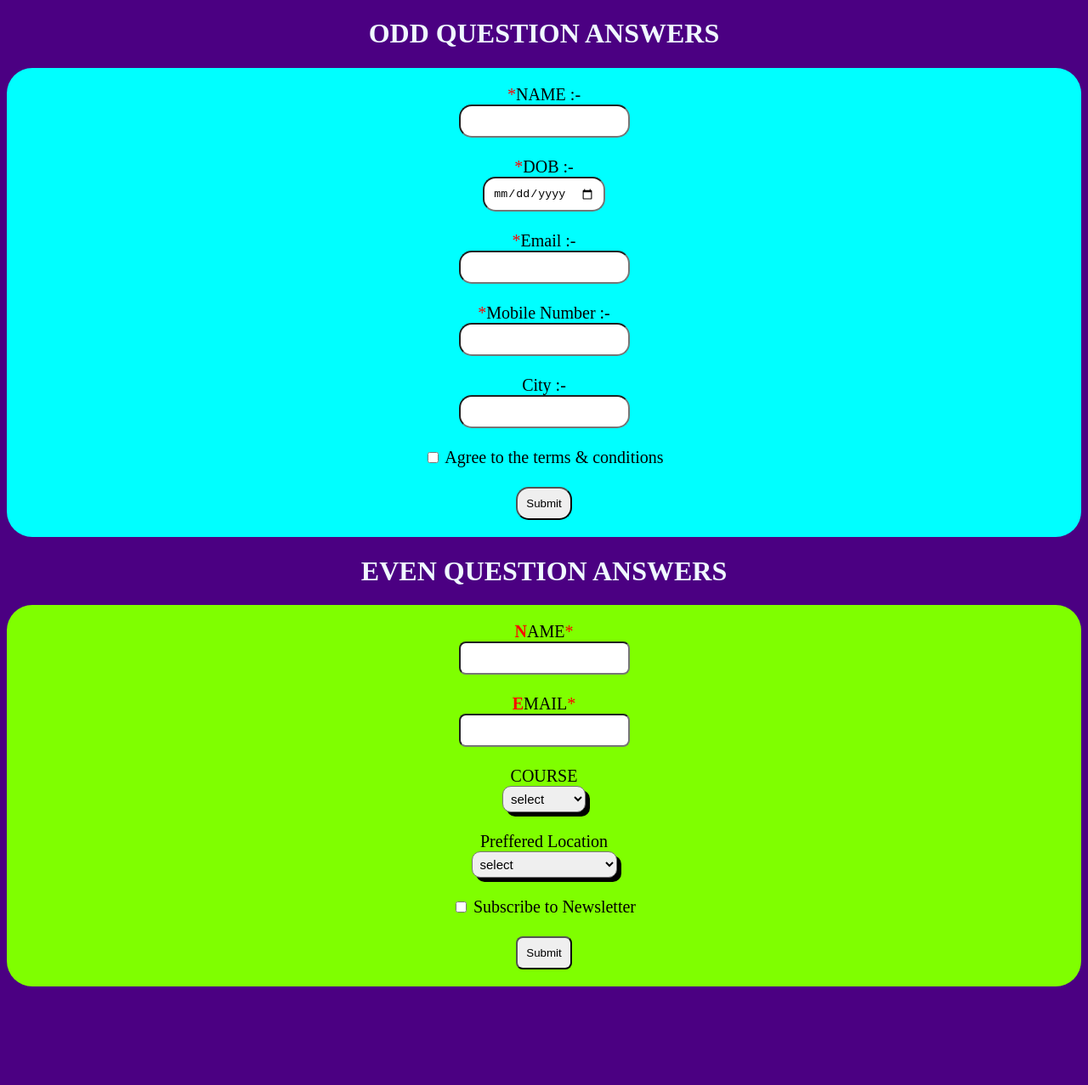
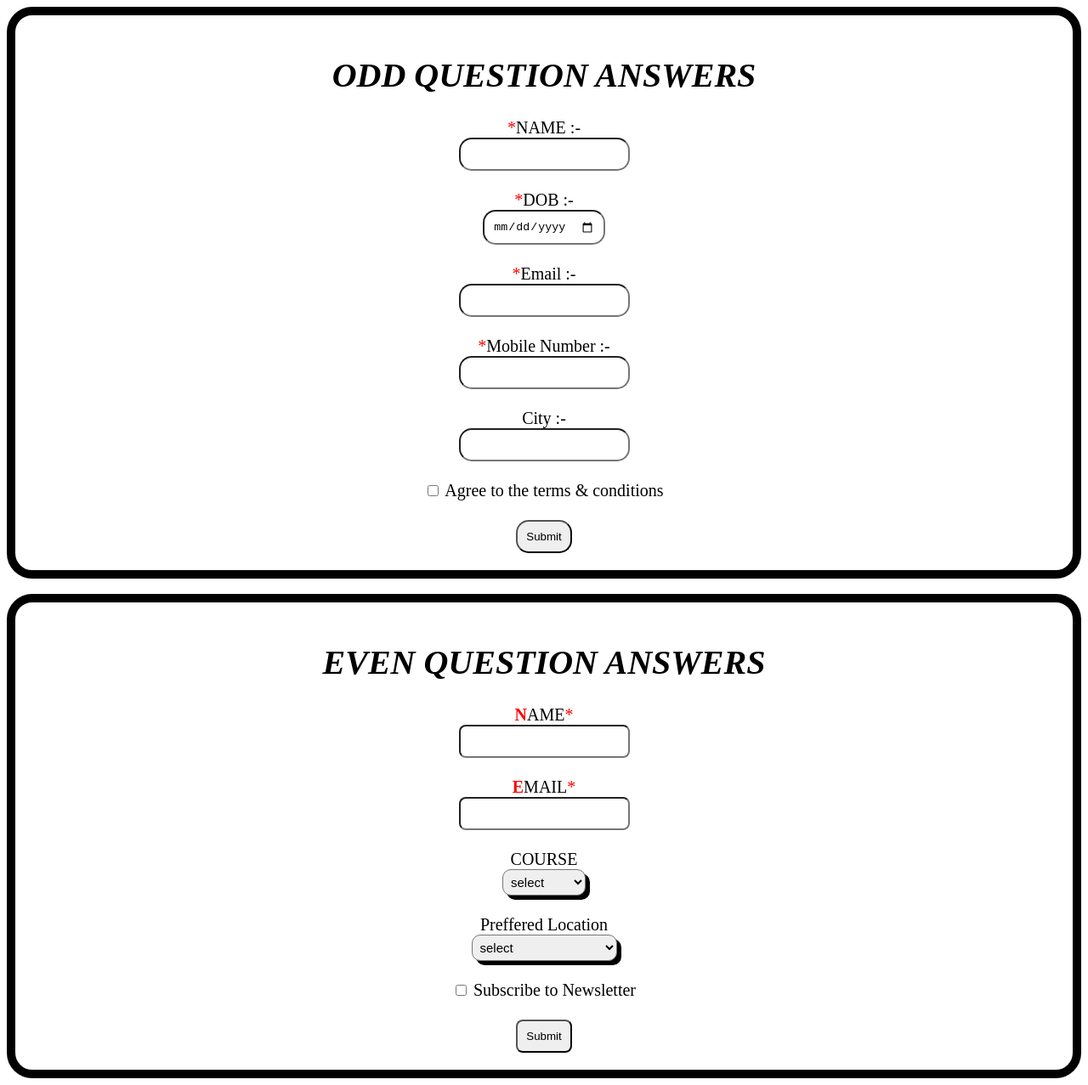
Before and after one commit to NissyJoseph/CSS-selectors, a plain HTML site: page index.html in a window 1280 px wide. Shown: the whole page at 85% size. Before the commit the page ends 1169 px from the top, so only its background shows below. Drawn offline with Linux system fonts and the light colour scheme.

Commit message:
BGremoved

```diff
--- a/index.html
+++ b/index.html
@@ -6,18 +6,20 @@
     <title>Selectors in CSS</title>
     <link rel="stylesheet" href="selector.css">
     <style>
-    #odd{font-size: 20px; background-color: aqua;border-radius: 30px;padding: 20px;}
+    #odd{font-size: 20px; border-radius: 30px;padding: 20px;border: 10px solid black;}
     #odd input{ border-radius: 15px;padding: 10px;}
-    #even{font-size: 20px;background-color: chartreuse;border-radius: 30px;padding: 20px}
+    #even{font-size: 20px;border-radius: 30px;padding: 20px;border: 10px solid black;}
     #even input{padding: 10px;border-radius: 8px;}
     #even select{padding: 5px;font-size: 15px;border-radius: 10px;}
-    h1{color: aliceblue;}
+    h1{font-style: italic;}
      </style>
 </head>
-<body style="text-align: center; background-color: indigo;">
-    <h1>ODD QUESTION ANSWERS</h1>
+<body style="text-align: center; ">
 
-    <form id=odd>
+<form id=odd>
+
+     <h1>ODD QUESTION ANSWERS</h1>
+
        <div> <label class="mandatory">NAME :- </label></div>
              <input type="text" required>  <br> <br>
        <div> <label class="mandatory">DOB :- </label></div>
@@ -31,11 +33,14 @@
        <input type="checkbox"> <span> Agree to the terms & conditions</span> <br><br>
 
        <strong><input id="submit" type="submit"></strong> <br>
-    </form>
+    </form> <br>
 
-    <h1>EVEN QUESTION ANSWERS</h1>
 
-    <form id="even">
+
+<form id="even">
+
+     <h1>EVEN QUESTION ANSWERS</h1>
+
       <div id="letter"> <div> <label>NAME<span>*</span></label></div>
              <input type="text" required> <br><br>
        <div> <label>EMAIL<span>*</span></label></div>
```
